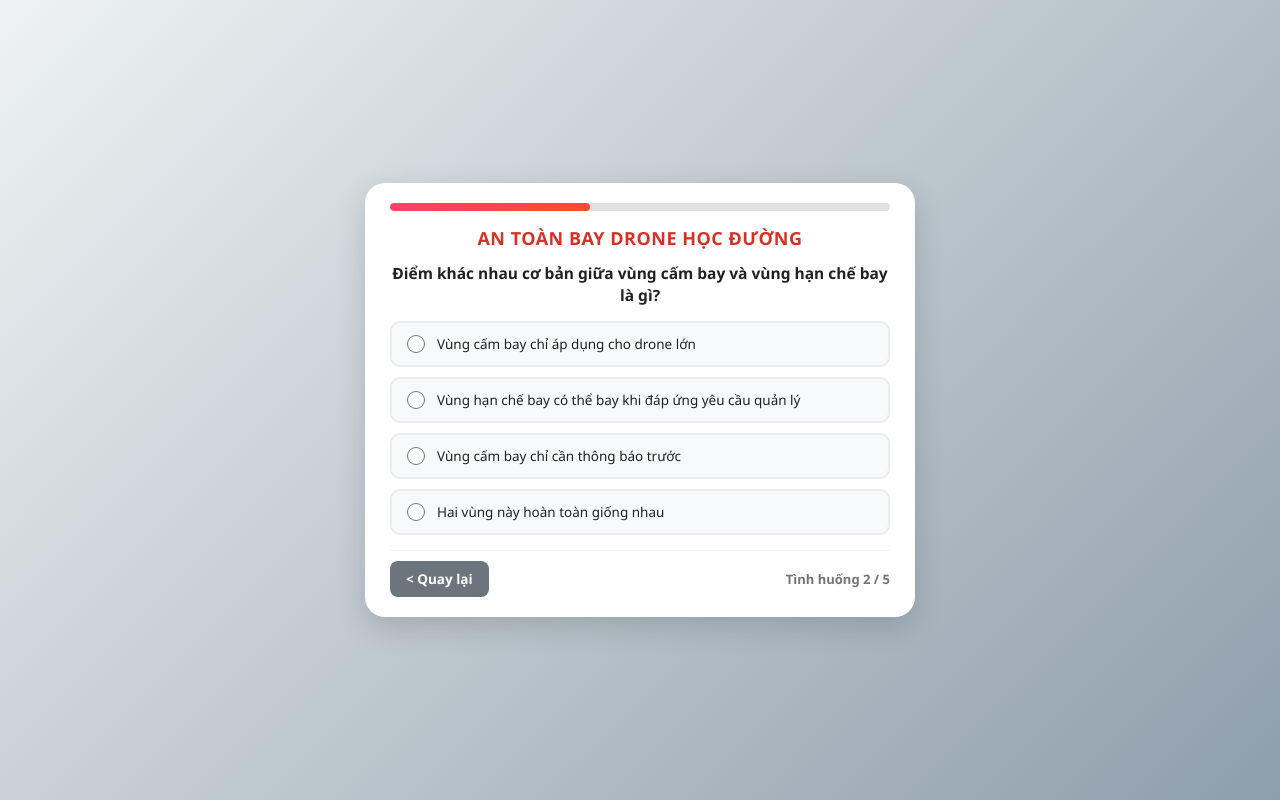
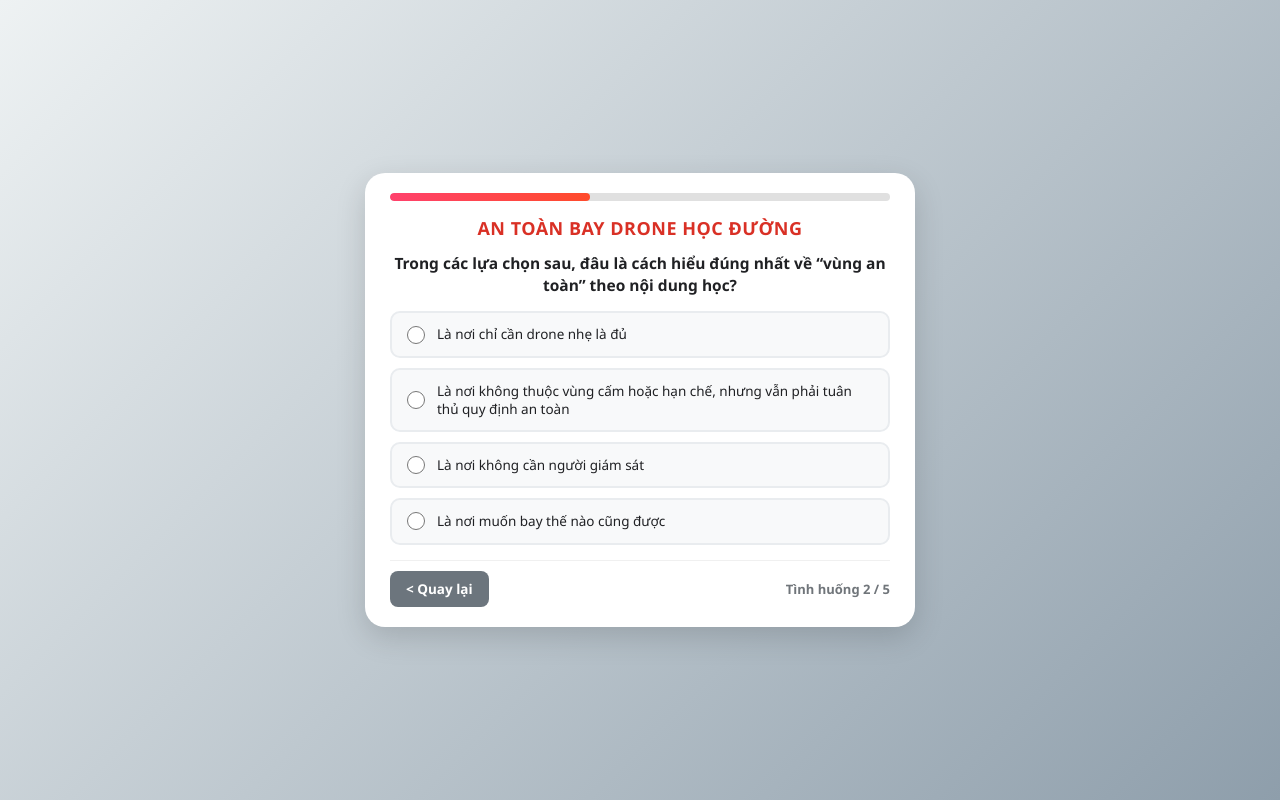
Before and after one commit to trantanbao072003-hub/bb, a plain HTML site: page ATB-2.5.html in a window 1280 px wide. Both pictures are taken after a click on the label 640 px from the left and 343 px from the top of the page. Drawn offline with nearby package versions, Linux system fonts and the light colour scheme.

Commit message:
Update ATB-2.5.html

```diff
--- a/ATB-2.5.html
+++ b/ATB-2.5.html
@@ -503,19 +503,33 @@ const quizData = [
     },
 ];
 
+// ===== HÀM XÁO TRỘN NGẪU NHIÊN (Fisher-Yates shuffle) =====
+function shuffleArray(array) {
+    const arr = [...array];
+    for (let i = arr.length - 1; i > 0; i--) {
+        const j = Math.floor(Math.random() * (i + 1));
+        [arr[i], arr[j]] = [arr[j], arr[i]];
+    }
+    return arr;
+}
+
+// quizOrder là bản đã xáo trộn, dùng để hiển thị.
+// quizData gốc giữ nguyên, không bị thay đổi.
+let quizOrder = shuffleArray(quizData);
+
 let currentQuestion = 0;
-let userAnswers = new Array(quizData.length).fill(null);
+let userAnswers = new Array(quizOrder.length).fill(null);
 let movingToNext = false;
 
 function loadQuestion() {
-    const q = quizData[currentQuestion];
+    const q = quizOrder[currentQuestion];
 
     document.getElementById("quizTitle").textContent = q.title;
     document.getElementById("quizDesc").textContent = q.desc;
     document.getElementById("progressText").textContent =
-        `Tình huống ${currentQuestion + 1} / ${quizData.length}`;
+        `Tình huống ${currentQuestion + 1} / ${quizOrder.length}`;
 
-    const percent = ((currentQuestion + 1) / quizData.length) * 100;
+    const percent = ((currentQuestion + 1) / quizOrder.length) * 100;
     document.getElementById("progressBar").style.width = percent + "%";
 
     const optionsGroup = document.getElementById("optionsGroup");
@@ -582,7 +596,7 @@ function selectAnswer(index) {
     userAnswers[currentQuestion] = index;
     movingToNext = true;
 
-    const q = quizData[currentQuestion];
+    const q = quizOrder[currentQuestion];
     const options = document.querySelectorAll(".option-item");
 
     options.forEach((item, i) => {
@@ -627,7 +641,7 @@ function selectAnswer(index) {
 
     // Cho người học nhìn thấy hiệu ứng trước khi chuyển câu
     setTimeout(() => {
-        if (currentQuestion < quizData.length - 1) {
+        if (currentQuestion < quizOrder.length - 1) {
             currentQuestion++;
             movingToNext = false;
             loadQuestion();
@@ -652,7 +666,7 @@ function showResults() {
     const reviewList = document.getElementById("reviewList");
     reviewList.innerHTML = "";
 
-    quizData.forEach((q, idx) => {
+    quizOrder.forEach((q, idx) => {
         const userAnsIndex = userAnswers[idx];
         const isCorrect = userAnsIndex === q.correct;
 
@@ -729,11 +743,11 @@ function showResults() {
     });
 
     document.getElementById("scoreText").textContent =
-        `${score} / ${quizData.length}`;
+        `${score} / ${quizOrder.length}`;
 
     const msg = document.getElementById("scoreMessage");
 
-    if (score === quizData.length) {
+    if (score === quizOrder.length) {
         msg.textContent = "🏆 Xuất sắc! Bạn đã trả lời đúng tất cả câu hỏi!";
         if (typeof confetti === "function") {
             confetti({
@@ -742,15 +756,18 @@ function showResults() {
                 origin: { y: 0.6 }
             });
         }
-    } else if (score >= Math.ceil(quizData.length / 2)) {
+    } else if (score >= Math.ceil(quizOrder.length / 2)) {
         msg.textContent = "👍 Khá tốt! Hãy xem lại các câu chưa đúng nhé.";
     } else {
         msg.textContent = "💡 Bạn cần xem lại kiến thức an toàn bay Drone nhé!";
     }
 }
 function restartQuiz() {
+    // Xáo trộn lại thứ tự câu hỏi mỗi lần làm lại bài
+    quizOrder = shuffleArray(quizData);
+
     currentQuestion = 0;
-    userAnswers = new Array(quizData.length).fill(null);
+    userAnswers = new Array(quizOrder.length).fill(null);
     movingToNext = false;
 
     document.getElementById("resultView").style.display = "none";
```
